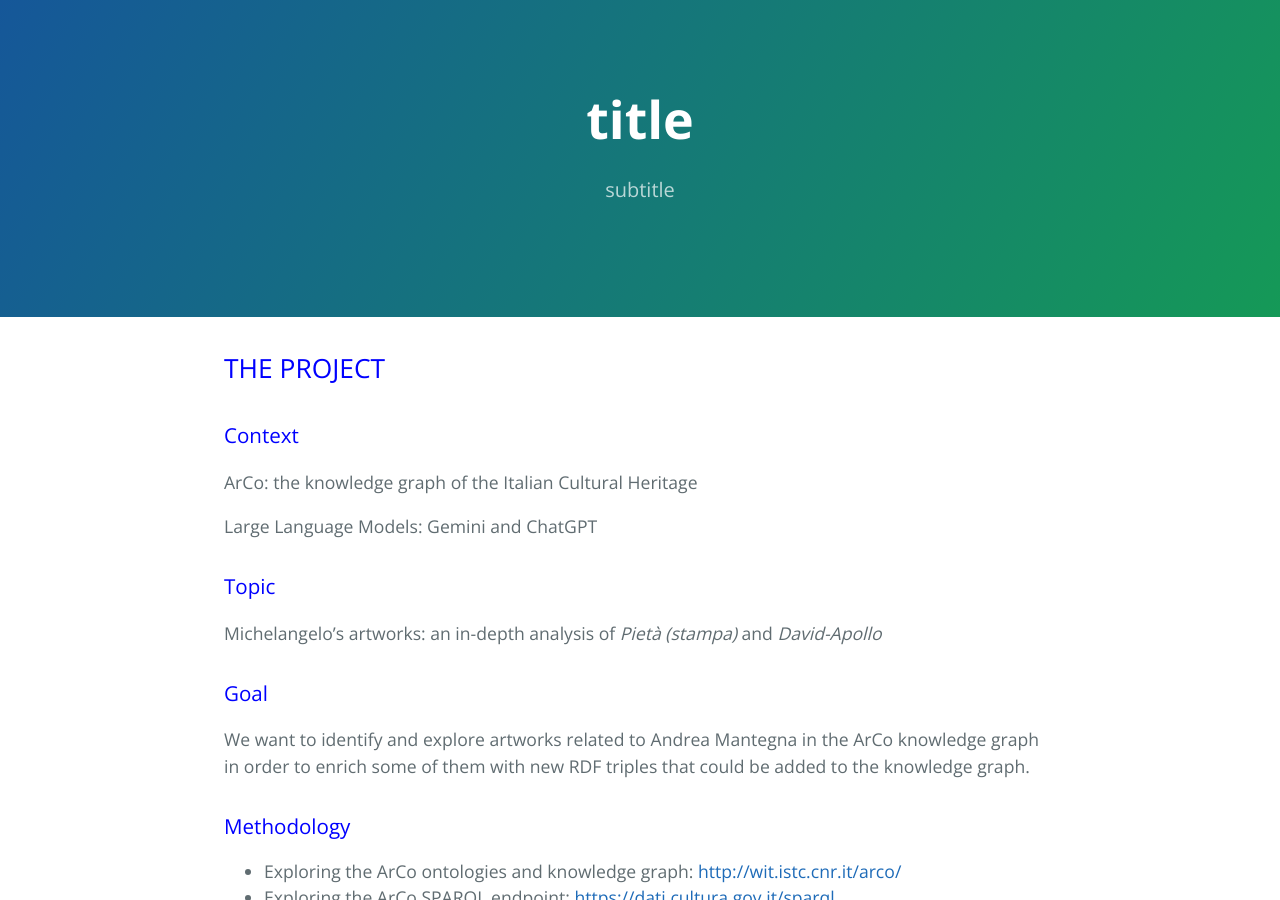
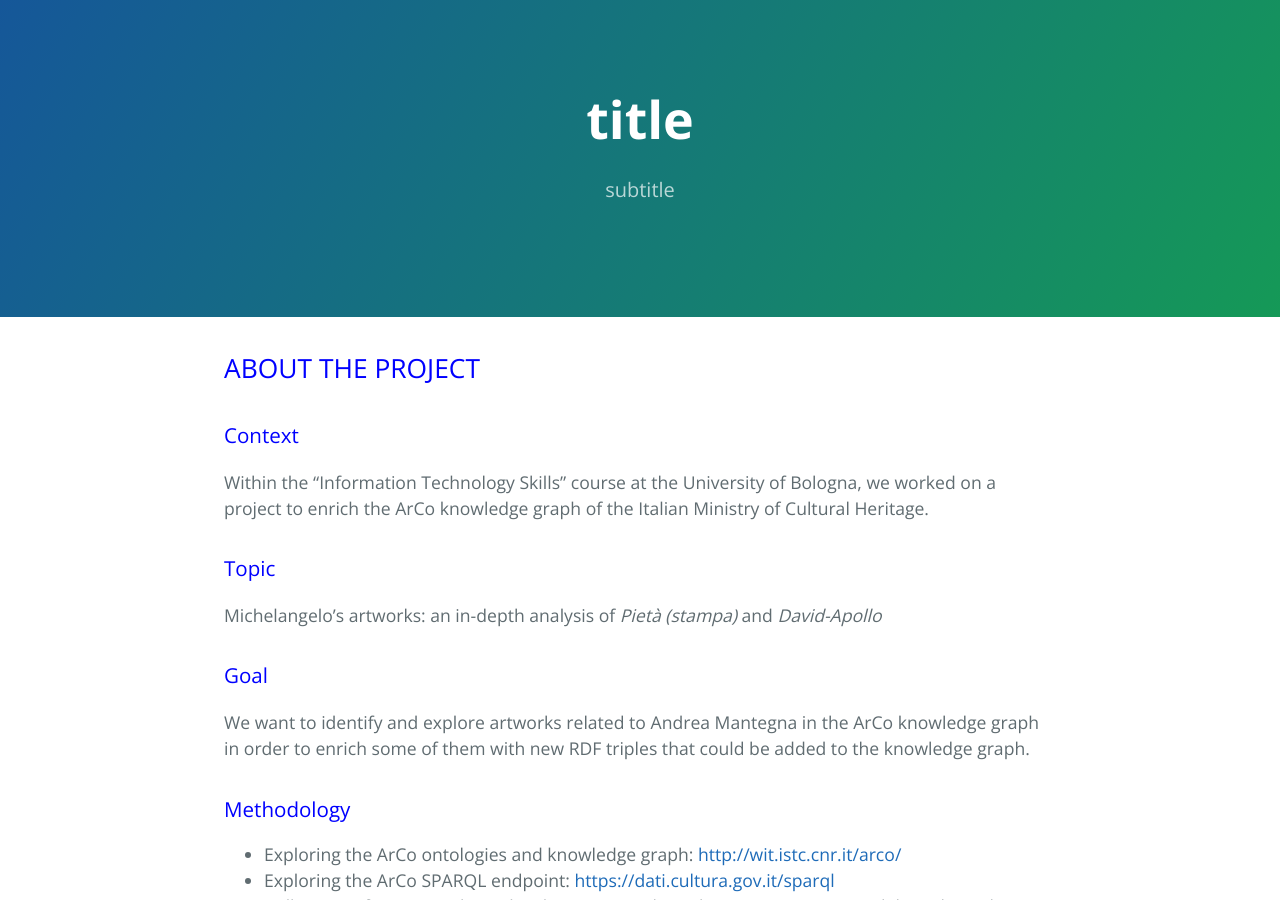
Before and after one commit to KevinITS-site/KevinITS-site.github.io, a Jekyll site: the page built from index.md, in a window 1280 px wide and 900 px high. Built offline with Jekyll 4.4.1, drawn with Linux system fonts in a browser that asks for light colours.

Commit message:
Update index.md

```diff
--- a/index.md
+++ b/index.md
@@ -1,13 +1,11 @@
 ---
 layout: default
 ---
-<h2 style="color: blue;">THE PROJECT</h2>
+<h2 style="color: blue;">ABOUT THE PROJECT</h2>
 
 <h3 style="color: blue;">Context</h3>
 
-ArCo: the knowledge graph of the Italian Cultural Heritage
-
-Large Language Models: Gemini and ChatGPT
+Within the "Information Technology Skills" course at the University of Bologna, we worked on a project to enrich the ArCo knowledge graph of the Italian Ministry of Cultural Heritage.
 
 <h3 style="color: blue;">Topic</h3>
 
```
